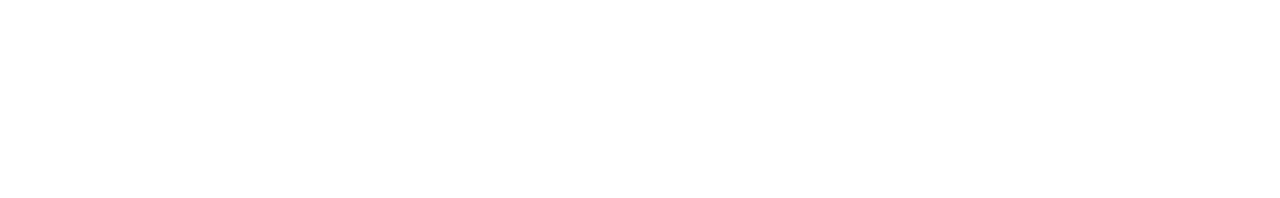
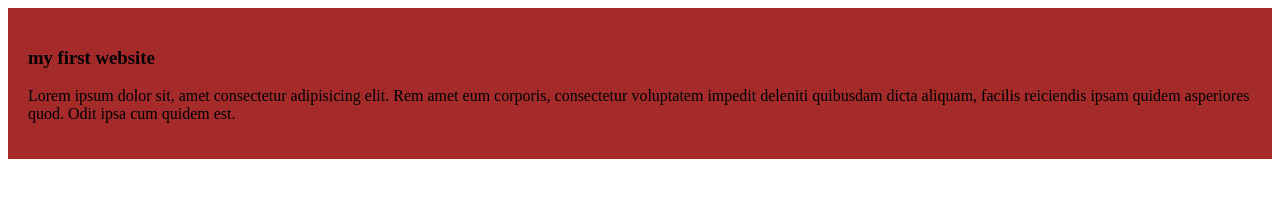
Before and after one commit to farhanacse1/my-second-github-repo, a plain HTML site: page index.html in a window 1280 px wide. Drawn offline with Linux system fonts and the light colour scheme.

Commit message:
added the first blog

```diff
--- a/index.html
+++ b/index.html
@@ -4,8 +4,15 @@
     <meta charset="UTF-8">
     <meta name="viewport" content="width=device-width, initial-scale=1.0">
     <title>My Second Ever Github Repo</title>
+    <link rel="stylesheet" href="styles/blog.css"
 </head>
 <body>
+    <div>
+        <h3>my first website</h3>
+        <p>
+            Lorem ipsum dolor sit, amet consectetur adipisicing elit. Rem amet eum corporis, consectetur voluptatem impedit deleniti quibusdam dicta aliquam, facilis reiciendis ipsam quidem asperiores quod. Odit ipsa cum quidem est.
+        </p>
+    </div>
 
 </body>
 </html>
--- /dev/null
+++ b/styles/blog.css
@@ -0,0 +1,4 @@
+div{
+    background-color: brown;
+    padding: 20px;
+}
```
